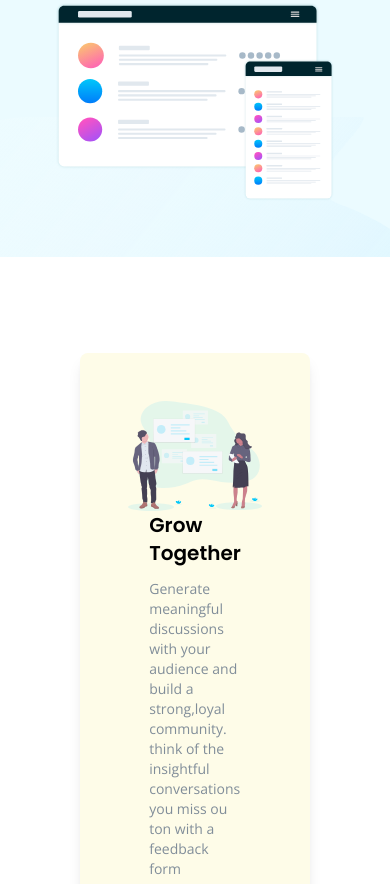
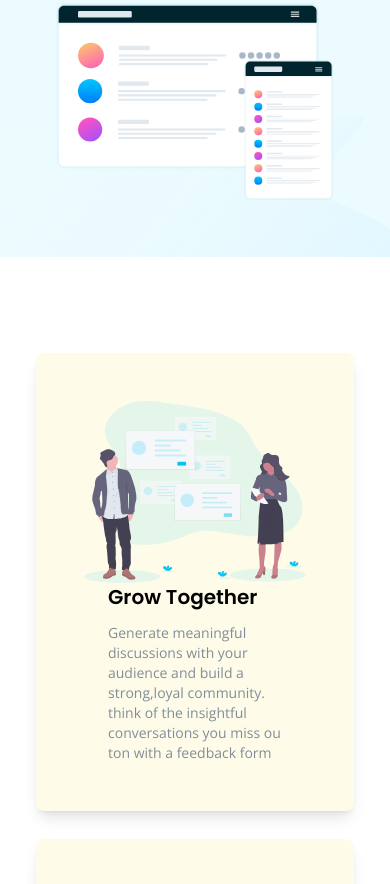
Before and after one commit to nsr7t/new-website, a website: page index.html in a window 390 px wide. Shown: the part 601-1485 px from the top of the page. Drawn offline with nearby package versions, Linux system fonts and the light colour scheme.

Commit message:
commit 3
changing title and some changes in responsive layout

```diff
--- a/index.html
+++ b/index.html
@@ -12,7 +12,7 @@
       href="./images/favicon-32x32.png"
     />
     <link rel="stylesheet" href="./css/main.css" />
-    <title>new website</title>
+    <title>Huddle</title>
   </head>
   <body class="font-body ">
     <!-- FIRST SECTION -->
@@ -46,7 +46,7 @@
     </section>
 
     <!-- SECTION ABOUT -->
-    <section class="px-20 py-24">
+    <section class="px-20 md:px-20 xs:px-9 py-24">
       <!-- CARDS CONTAINER -->
       <div class="space-y-7">
       <!-- FIRST CARD -->
```
Also changed, not shown: css/main.css.
